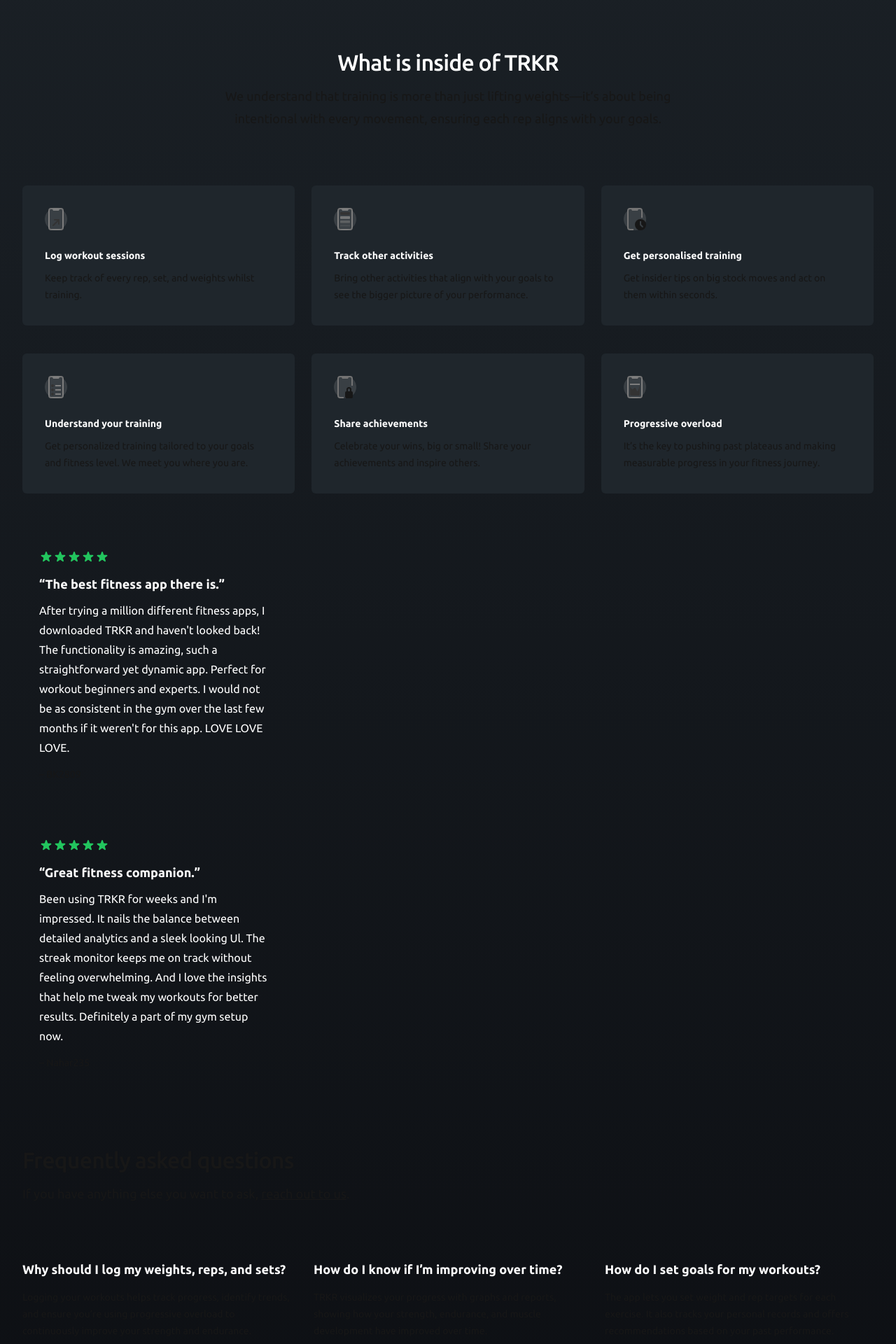
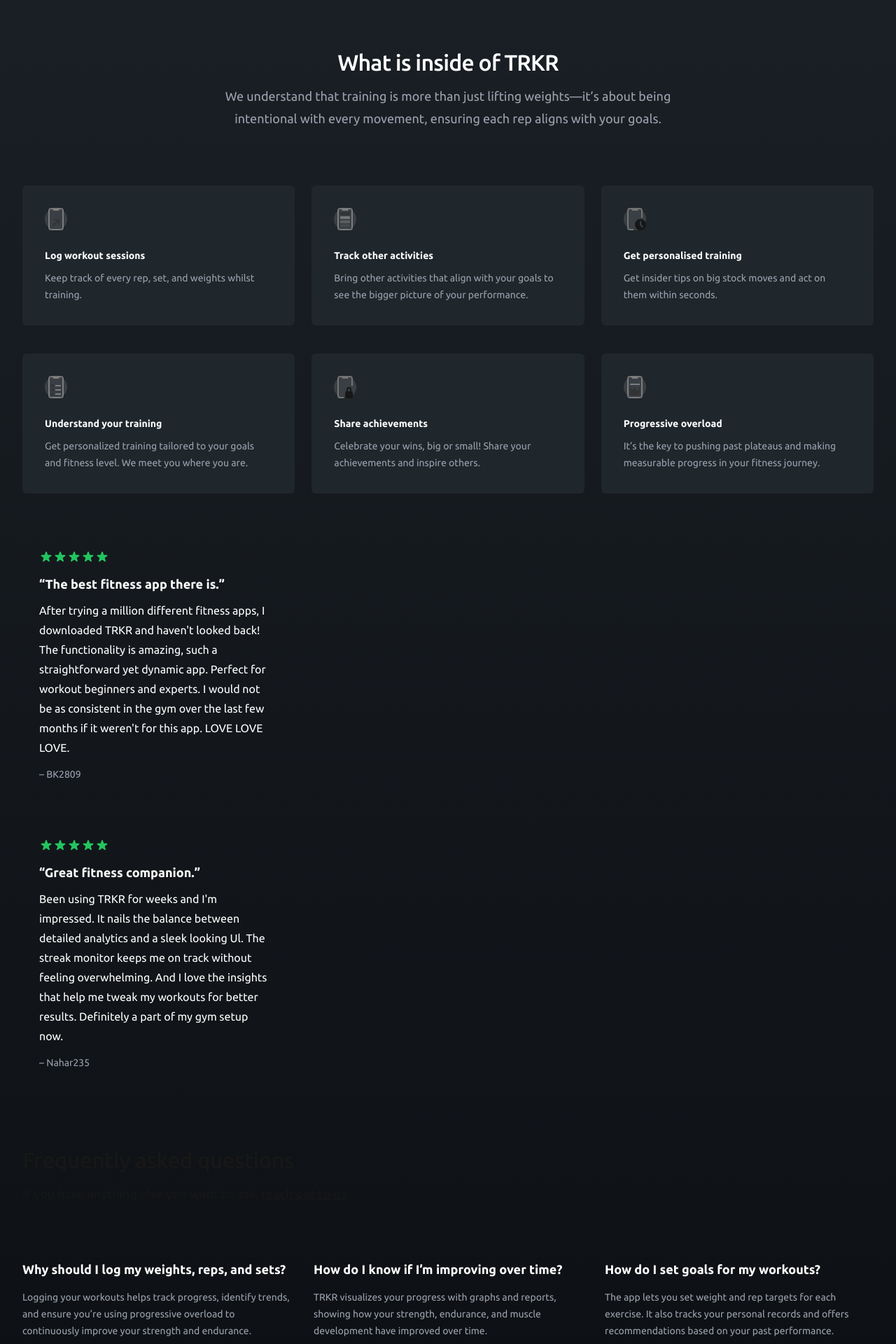
Before and after one commit to theartofnonso/trkr-landing-page, a Next.js app: page / in a window 1280 px wide. Shown: the part 880-2800 px from the top of the page at 70% size. Built offline with nearby package versions, Linux system fonts and the light colour scheme.

Commit message:
Revert "Fixes"
This reverts commit 19e38e616432dcd6e627f164f2bec5557a533fdd.

```diff
--- a/app/components/Faqs.tsx
+++ b/app/components/Faqs.tsx
@@ -67,7 +67,7 @@
                     <h3 className="text-lg font-semibold leading-6 text-white">
                       {faq.question}
                     </h3>
-                    <p className="mt-4 text-sm text-white-200">{faq.answer}</p>
+                    <p className="mt-4 text-sm text-gray-400">{faq.answer}</p>
                   </li>
                 ))}
               </ul>
--- a/app/components/Reviews.tsx
+++ b/app/components/Reviews.tsx
@@ -136,7 +136,7 @@
         </p>
         <p className="mt-3 text-base leading-7 text-white">{body}</p>
       </blockquote>
-      <figcaption className="mt-3 text-sm text-white-200 before:content-['–_']">
+      <figcaption className="mt-3 text-sm text-gray-400 before:content-['–_']">
         {author}
       </figcaption>
     </figure>
--- a/app/components/SecondaryFeatures.tsx
+++ b/app/components/SecondaryFeatures.tsx
@@ -198,7 +198,7 @@
           <h2 className="text-3xl font-medium tracking-tight text-white">
             What is inside of TRKR
           </h2>
-          <p className="mt-2 text-lg text-white-200">
+          <p className="mt-2 text-lg text-gray-400">
               We understand that training is more than just lifting weights—it’s about
               being intentional with every movement, ensuring each rep aligns with your goals.
           </p>
@@ -216,7 +216,7 @@
               <h3 className="mt-6 font-semibold text-white">
                 {feature.name}
               </h3>
-              <p className="mt-2 text-white-200">{feature.description}</p>
+              <p className="mt-2 text-gray-400">{feature.description}</p>
             </li>
           ))}
         </ul>
```
